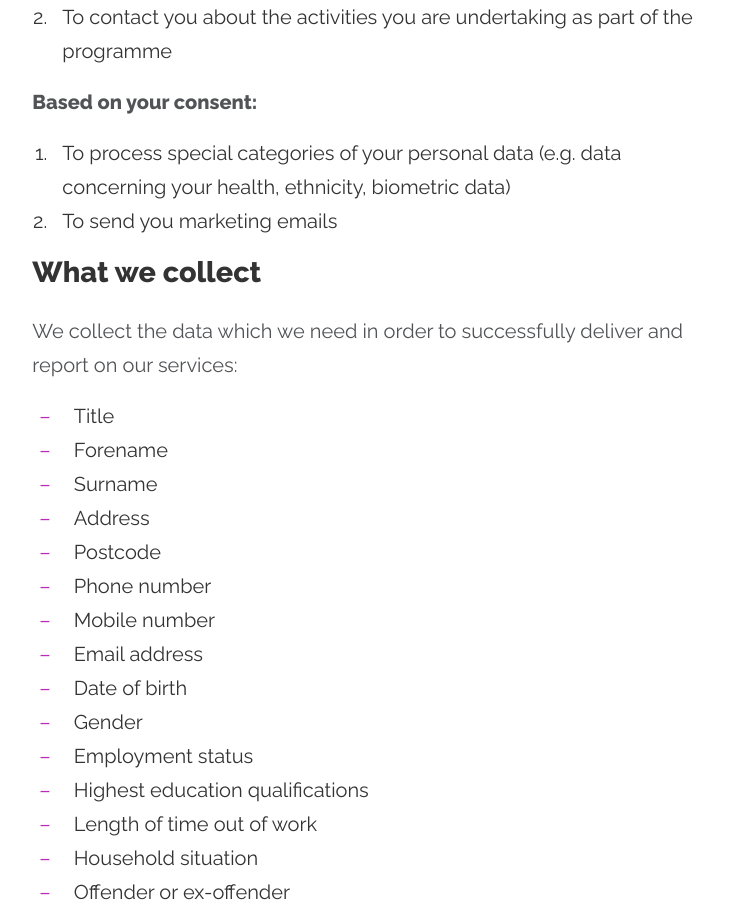
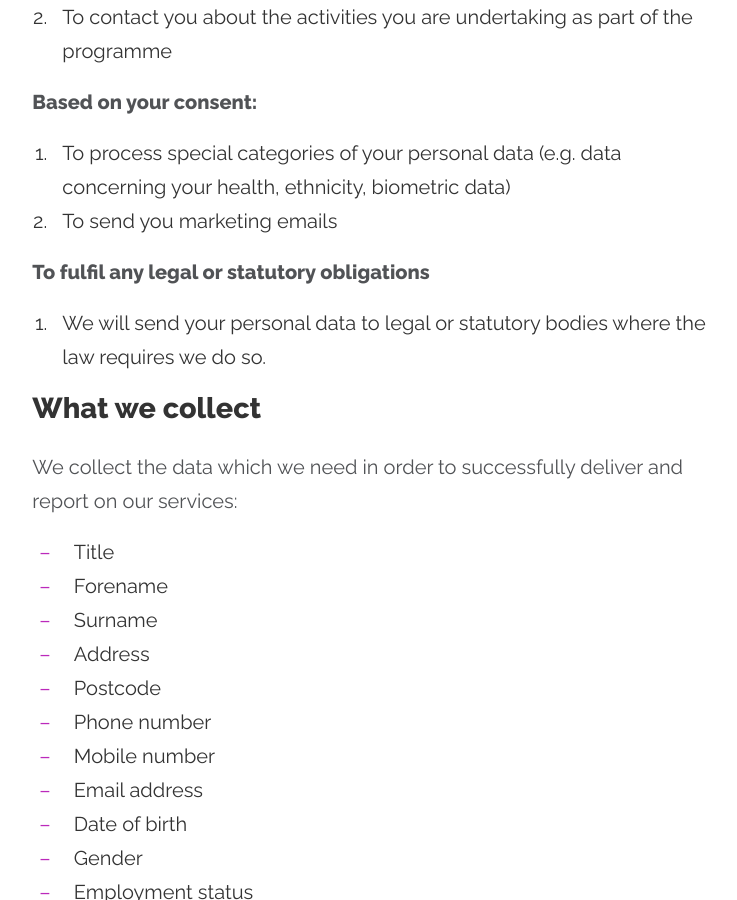
Before and after one commit to richardatval/www.yesproject.org, a Jekyll site: the page built from privacy.md, in a window 1280 px wide and 900 px high, scrolled down 1321 px. Shown: the whole window, without its empty margins (454-1191 px from the left). Built offline with Jekyll 4.4.1, drawn with Linux system fonts in a browser that asks for light colours; nearby versions of some CDN libraries; comment, search, counter and statistics services are not loaded.

Commit message:
Update privacy.md

```diff
--- a/privacy.md
+++ b/privacy.md
@@ -37,6 +37,10 @@ We use the following lawful bases for processing your data:
 **Based on your consent:**
 1. To process special categories of your personal data (e.g. data concerning your health, ethnicity, biometric data)
 2. To send you marketing emails
+
+**To fulfil any legal or statutory obligations**
+
+1. We will send your personal data to legal or statutory bodies where the law requires we do so.
 
 ### What we collect
 
```
